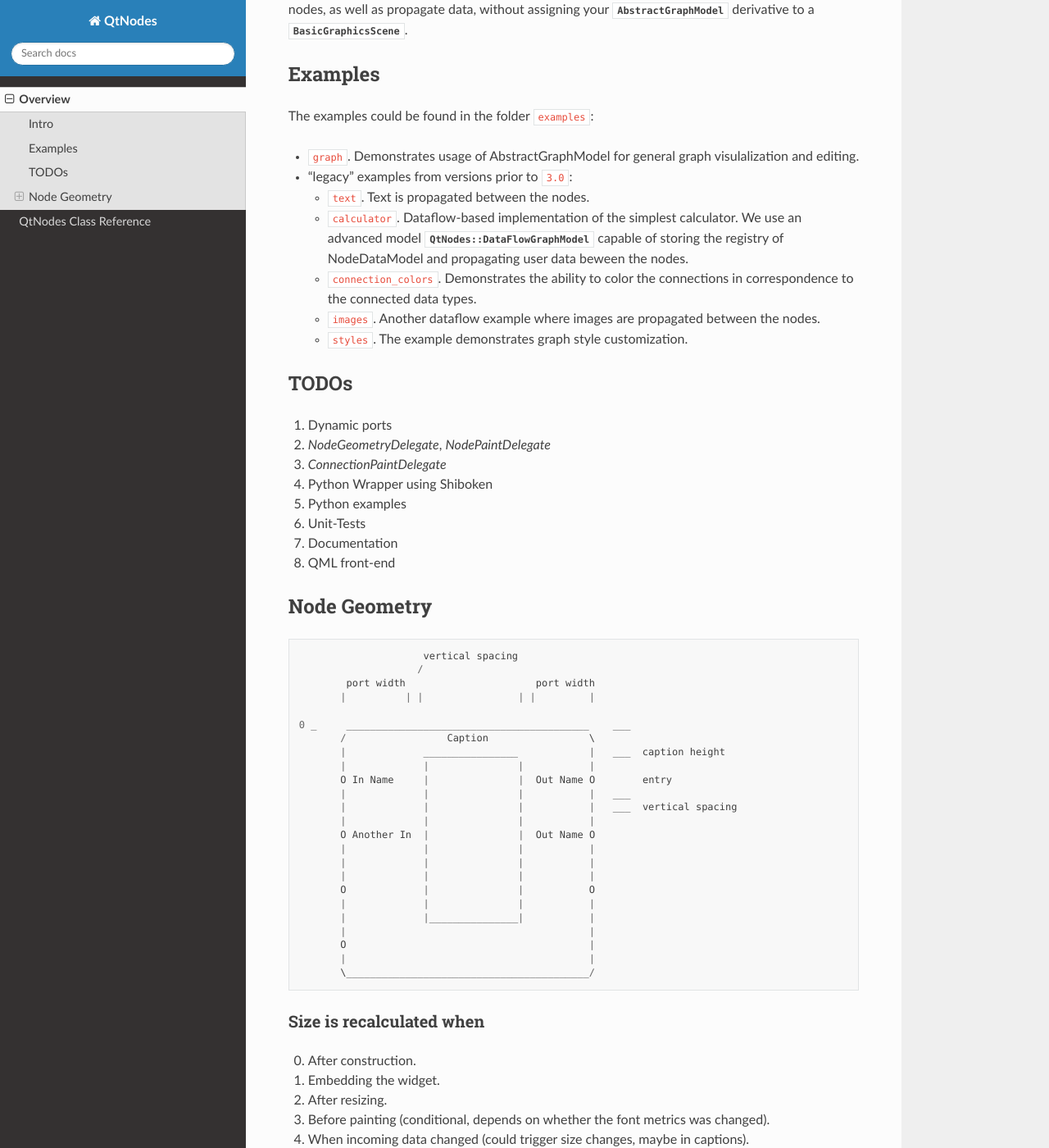
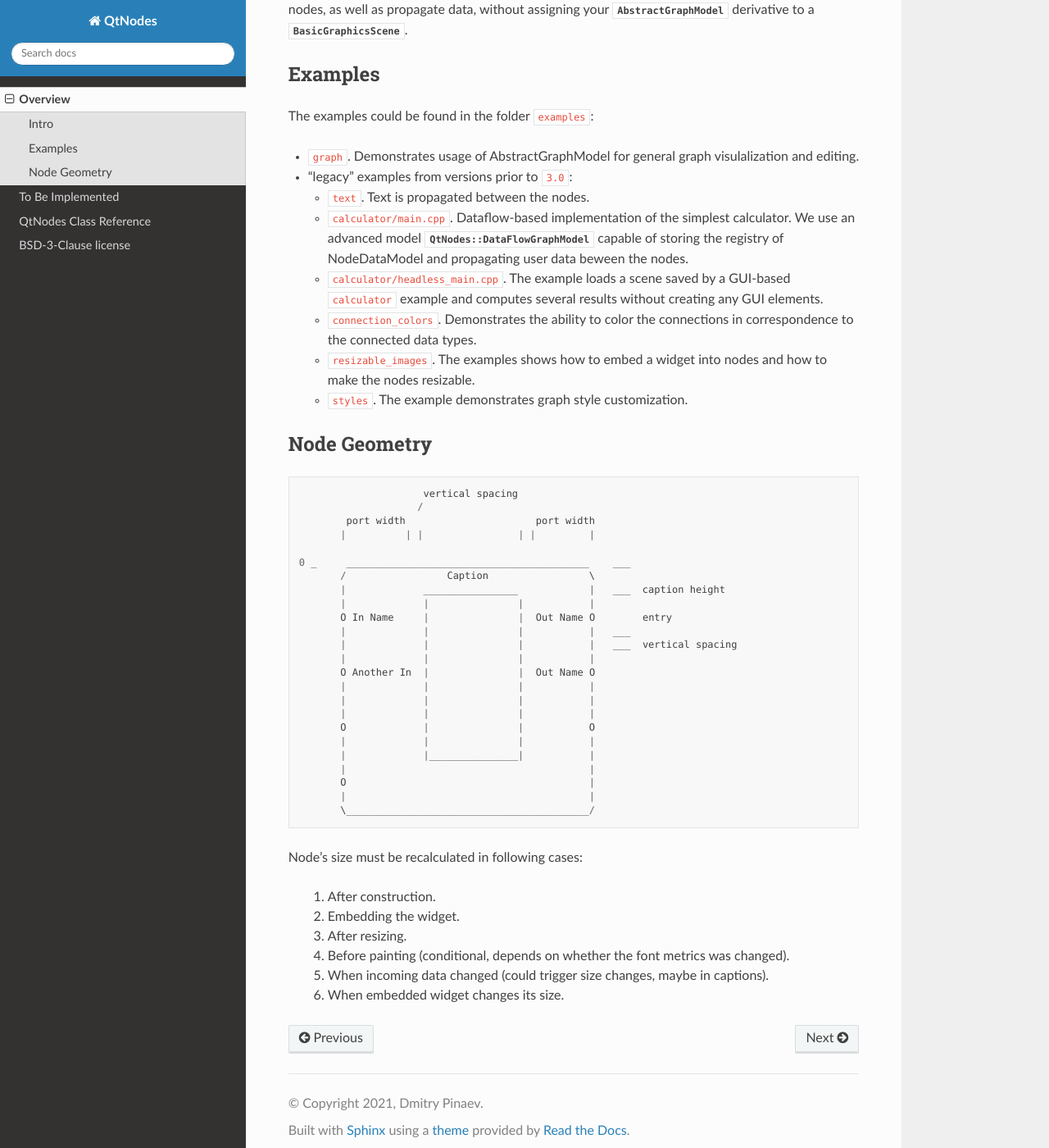
Before and after one commit to paceholder/nodeeditor, a Sphinx documentation site: the page built from docs/overview.rst, in a window 1280 px wide and 1400 px high, scrolled down 1065 px. Shown: the whole window at 82% size. Built offline with Sphinx 7.4.7 and the Read the Docs theme 2.0.0, drawn with Linux system fonts in a browser that asks for light colours; some of the changed text lies outside the part shown.

Commit message:
Restructure documentation

```diff
--- a/docs/CMakeLists.txt
+++ b/docs/CMakeLists.txt
@@ -11,7 +11,8 @@
   set(DOXYGEN_INDEX_FILE ${CMAKE_CURRENT_BINARY_DIR}/html/index.html)
 
   set(DOXYGEN_INPUT_DIR ${PROJECT_SOURCE_DIR}/src
-                        ${PROJECT_SOURCE_DIR}/include)
+                        ${PROJECT_SOURCE_DIR}/include
+                        ${PROJECT_SOURCE_DIR}/examples/calculator)
   # Making string joined with " "
   list(JOIN DOXYGEN_INPUT_DIR " " DOXYGEN_INPUT_DIR_JOINED)
 
--- a/docs/index.rst
+++ b/docs/index.rst
@@ -2,10 +2,12 @@
 =====================
 
 .. toctree::
-    :maxdepth: 2
+    :maxdepth: 3
 
     overview
+    todo
     classes
+    license_link
 
 Index
 ==================
--- /dev/null
+++ b/docs/license_link.rst
@@ -0,0 +1 @@
+.. include:: ../LICENSE.rst
--- a/docs/overview.rst
+++ b/docs/overview.rst
@@ -25,10 +25,9 @@
   1. General-purpose graph visulalization and editing.
   2. Computing data in the nodes and propagating it through connections.
 
-The "headless" mode is also supported. It is possible to create,
-delete, connect and disconnect nodes, as well as propagate data,
-without assigning your :cpp:type:`AbstractGraphModel` derivative to a
-:cpp:type:`BasicGraphicsScene`.
+The "headless" mode is also supported. It is possible to create, delete, connect
+and disconnect nodes, as well as propagate data, without assigning your
+:cpp:type:`AbstractGraphModel` derivative to a :cpp:type:`BasicGraphicsScene`.
 
 Examples
 --------
@@ -40,28 +39,19 @@
 - "legacy" examples from versions prior to ``3.0``:
 
   - ``text``. Text is propagated between the nodes.
-  - ``calculator``. Dataflow-based implementation of the simplest
+  - ``calculator/main.cpp``. Dataflow-based implementation of the simplest
     calculator. We use an advanced model
     :cpp:type:`QtNodes::DataFlowGraphModel` capable of storing the registry of
     NodeDataModel and propagating user data beween the nodes.
+  - ``calculator/headless_main.cpp``. The example loads a scene saved by a
+    GUI-based ``calculator`` example and computes several results without
+    creating any GUI elements.
   - ``connection_colors``. Demonstrates the ability to color the
     connections in correspondence to the connected data types.
-  - ``images``. Another dataflow example where images are propagated
-    between the nodes.
+  - ``resizable_images``. The examples shows how to embed a widget into nodes and
+    how to make the nodes resizable.
   - ``styles``. The example demonstrates graph style customization.
 
-
-TODOs
------
-
-1. Dynamic ports
-2.  `NodeGeometryDelegate`, `NodePaintDelegate`
-3. `ConnectionPaintDelegate`
-4. Python Wrapper using Shiboken
-5. Python examples
-6. Unit-Tests
-7. Documentation
-8. QML front-end
 
 
 Node Geometry
@@ -97,14 +87,11 @@
 
 
 
-Size is recalculated when
-^^^^^^^^^^^^^^^^^^^^^^^^^
+Node's size must be recalculated in following cases:
 
-0. After construction.
-1. Embedding the widget.
-2. After resizing.
-3. Before painting (conditional, depends on whether the font metrics
-   was changed).
-4. When incoming data changed (could trigger size changes, maybe in
-   captions).
-5. When embedded widget changes its size.
+  #. After construction.
+  #. Embedding the widget.
+  #. After resizing.
+  #. Before painting (conditional, depends on whether the font metrics was changed).
+  #. When incoming data changed (could trigger size changes, maybe in captions).
+  #. When embedded widget changes its size.
--- /dev/null
+++ b/docs/readme_link.rst
@@ -0,0 +1 @@
+.. include:: ../README.rst
--- a/docs/requirements.txt
+++ b/docs/requirements.txt
@@ -1,2 +1,3 @@
 sphinx
 breathe
+breath_rtd_theme
```
Also changed, not shown: other parts of docs/overview.rst (+1 -1 lines), README.rst (+49 -21 lines), docs/todo.rst (+13 -10 lines), LICENSE.rst (added), 3 other files.
